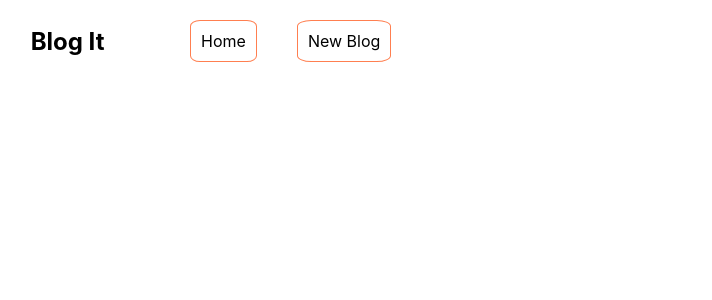
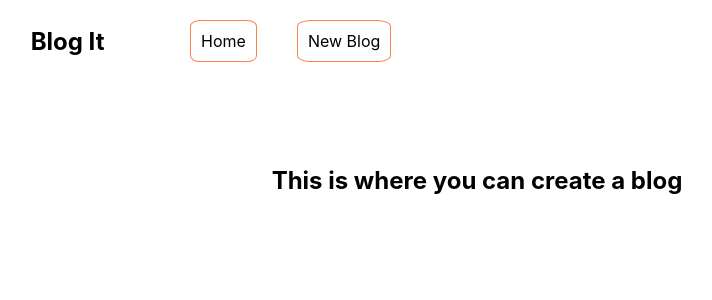
Before and after one commit to YasmineCodes/TTP, a React (Create React App) app: page /create in a window 1280 px wide. Shown: the top 300 px of the page, without its empty margins (35-747 px from the left). Built offline with nearby package versions, Linux system fonts and the light colour scheme.

Commit message:
added create route

```diff
--- a/src/App.js
+++ b/src/App.js
@@ -14,6 +14,7 @@ function App() {
         <div className="main">
           <Routes>
             <Route path="/" element={<Home />} />
+            <Route path="/create" element={<Create/>}/>
             <Route path="/blogs/:id" element={<Blogdetails />}/>
           </Routes>
         </div>
```
